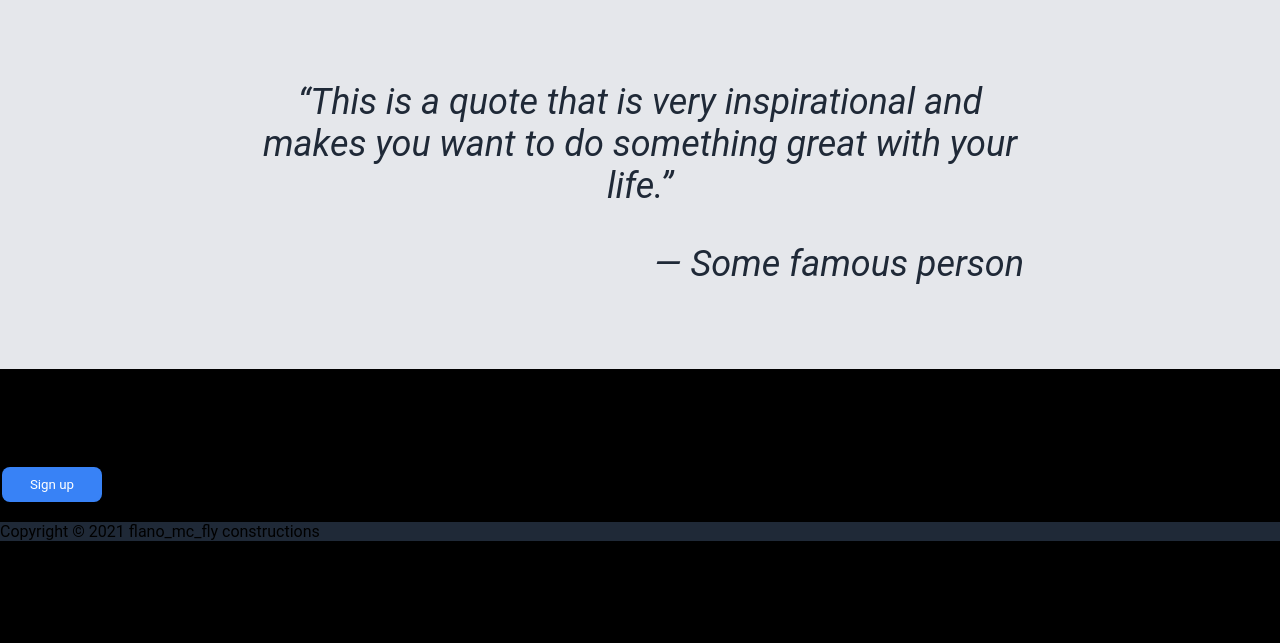
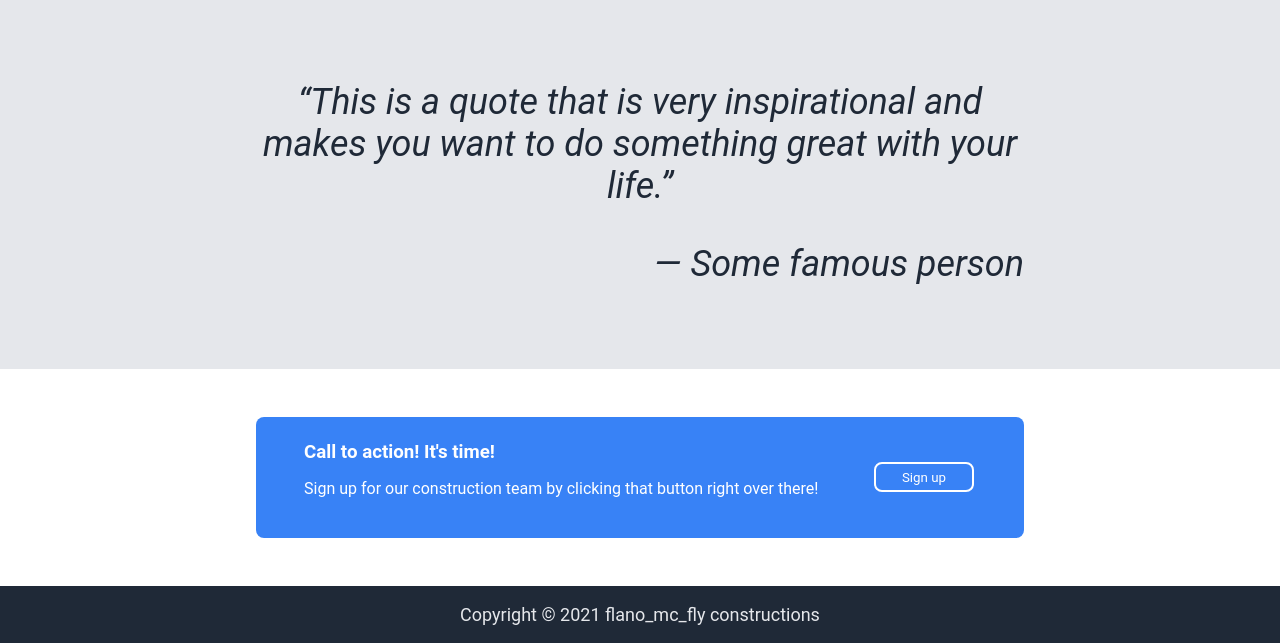
Before and after one commit to flano-mc-fly/Landing-page, a plain HTML site: page index.html in a window 1280 px wide. Shown: the part 1039-1682 px from the top of the page. Before the commit the page ends 1596 px from the top, so only its background shows below. Drawn offline with Linux system fonts and the light colour scheme.

Commit message:
style quote, contact and footer section

```diff
--- a/style.css
+++ b/style.css
@@ -132,3 +132,52 @@ h2 {
 .person {
     text-align: right;
 }
+
+.contact {
+    display: flex;
+    justify-content: center;
+    align-items: center;
+    margin: 0;
+    background-color: white;
+}
+
+.hire-us {
+    background-color: #3882F6;
+    display: flex;
+    margin: 48px 20%;
+    padding: 24px 48px;
+    color: #fff;
+    flex-direction: row;
+    justify-content: space-between;
+    align-items: center;
+    border-radius: 8px;
+    flex: auto;
+}
+
+.hire-us-text {
+    display: flex;
+    flex-direction: column;
+    max-width: 80%;
+}
+
+.sign-up {
+    display: flex;
+    flex-direction: column;
+    justify-content: center;
+    align-items: center;
+    border: #fff 2px solid;
+    height: 30px;
+    padding: 0 5px;
+    flex: 0 0 auto;
+}
+
+h3 {
+    margin: 0;
+}
+.footer {
+    display: flex;
+    color: #E5E7EB;
+    justify-content: center;
+    margin: 0;
+    font-size: 18px;
+}
```
